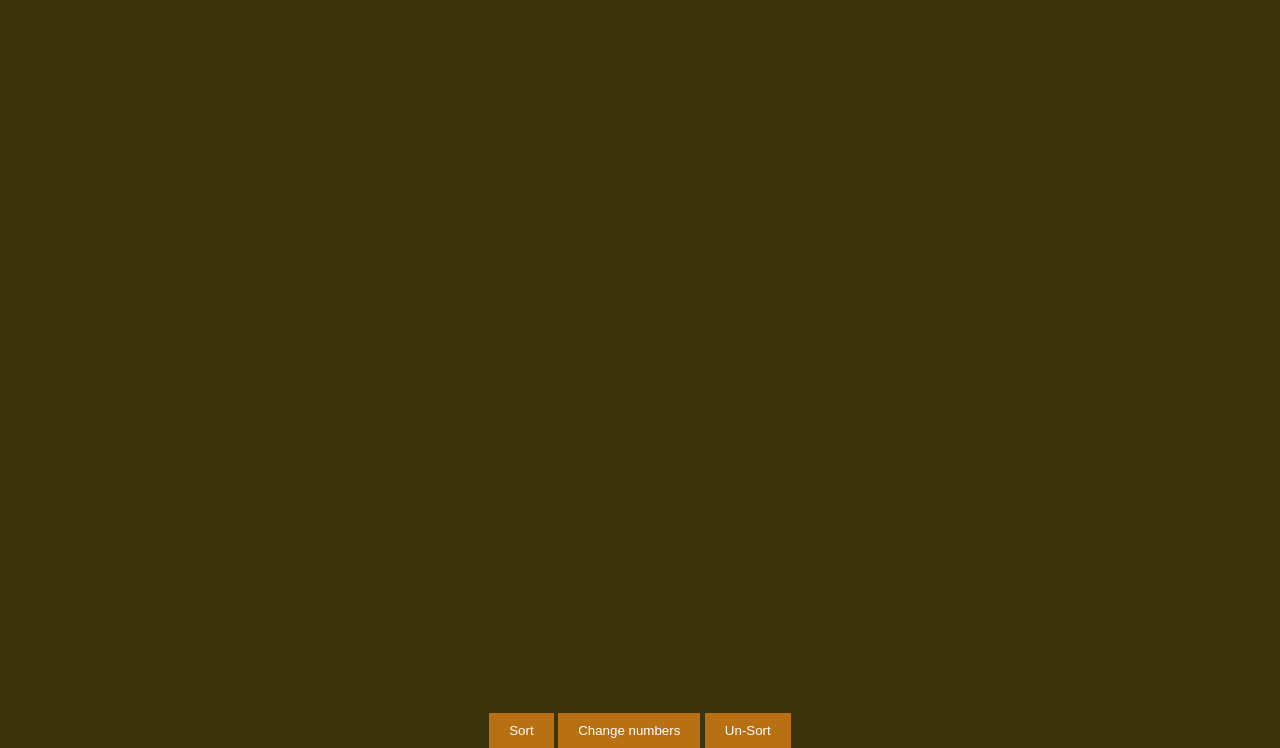
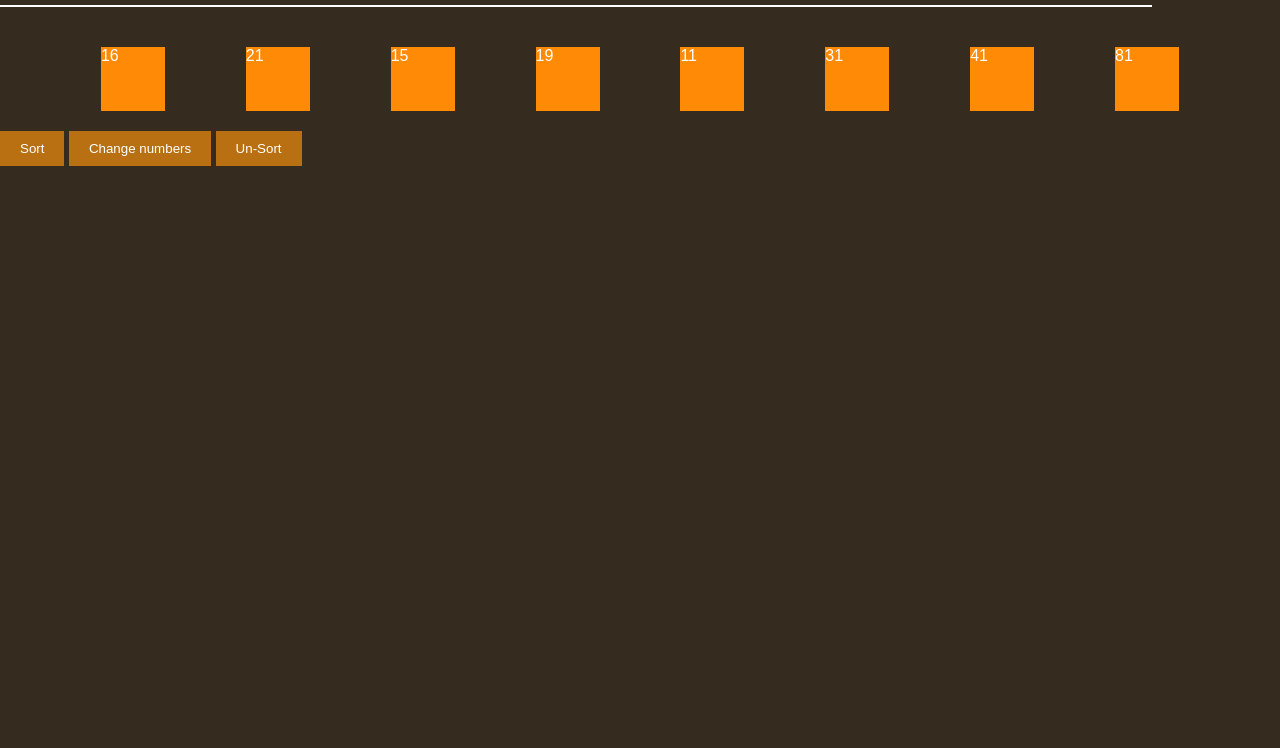
Before and after one commit to maxiio178/QuickShortAnimate, a plain HTML site: page Index.html in a window 1280 px wide. Shown: the part 52-800 px from the top of the page. Drawn offline with nearby package versions, Linux system fonts and the light colour scheme.

Commit message:
Reparando css

```diff
--- a/Index.html
+++ b/Index.html
@@ -15,7 +15,15 @@
 </head>
 <body>
     <section id="animate">
-        <div id="array-number"></div>
+        <div id="array-number">16</div>
+        <div id="array-number">21</div>
+        <div id="array-number">15</div>
+        <div id="array-number">19</div>
+        <div id="array-number">11</div>
+        <div id="array-number">31</div>
+        <div id="array-number">41</div>
+        <div id="array-number">81</div>
+
     </section>
     <div id="container-buttoms">
         <button id="sort-btn">Sort</button>
--- a/css/Styles.css
+++ b/css/Styles.css
@@ -3,28 +3,40 @@
     padding: 0;
     box-sizing: border-box;
 }
-body, html {
+body {
     font-family: Arial, sans-serif;
+    height: 100%;
     display: flex;
     flex-direction: column;
     justify-content: space-between;
-    align-items: center;
-    height: 100%;
-    background-color: #3b340b;
+    background-color: #352b1f;
 }
 h1 {
     color: blanchedalmond;
 }
+#border{
+    border: none;
+    border-top: 2px solid #ffffff;
+    margin: 20px 0;
+    width: 90%;
+}
 #animate {
-    text-align: center;
+    flex-grow: 1; /* El contenido principal crecerá para ocupar el espacio disponible */
+    display: flex;
+    justify-content: space-evenly; /* Centrar horizontalmente */
+    align-items: center; /* Centrar verticalmente */
+    padding: 20px;
+
 }
 
 #array-number {
     display: flex;
-    justify-content: center;
-    align-items: flex-end;
-    height: 300px;
-    margin: 20px 0;
+    gap: 10px; /* Espacio entre los cuadros */
+    color: white;
+    background-color: #ff8a05;
+    width: 4rem;
+    height: 4rem;
+    justify-content: ;
 }
 
 
@@ -50,6 +62,5 @@ h1 {
     cursor: pointer;
 }
 #container-buttoms {
-    text-align: center;
-    bottom: 80vh;
+
 }
```
